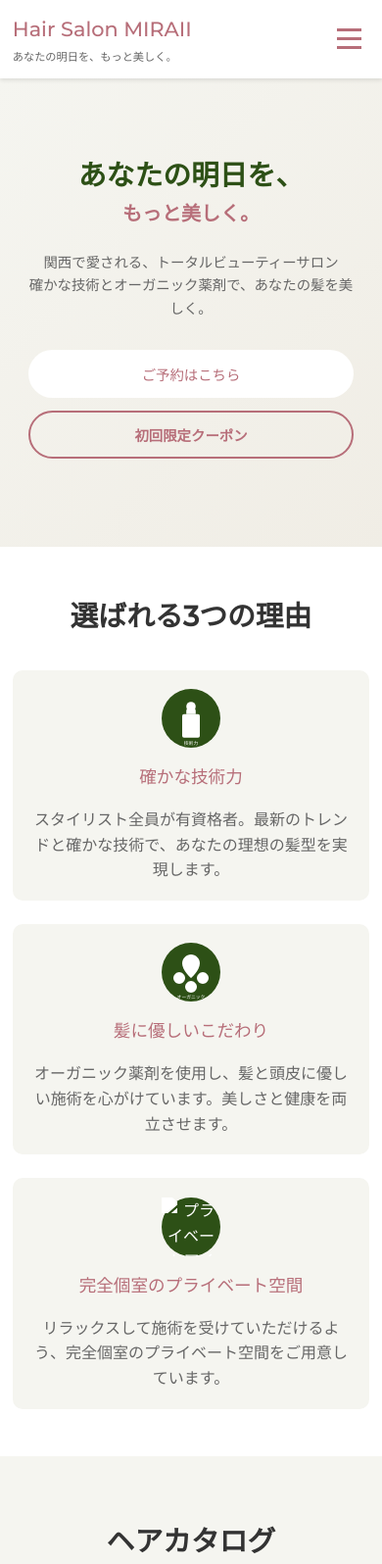
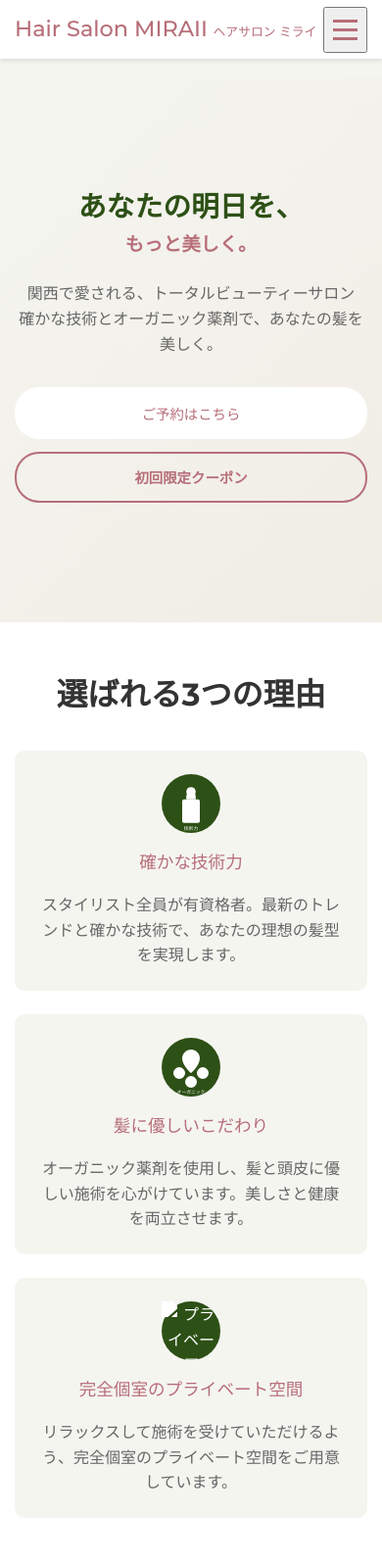
Before and after one commit to fulfill-tokuyama/corpratate2, a PHP site: page / in a window 390 px wide. Shown: the top 1596 px of the page at 98% size. Run offline with PHP 8.4, Linux system fonts and the light colour scheme; grey boxes are pictures that could not be loaded.

Commit message:
デザイン変更

```diff
--- a/css/responsive.css
+++ b/css/responsive.css
@@ -658,3 +658,136 @@
         --color-border: #444444;
     }
 }
+
+/* Tablet (768px以下) */
+@media screen and (max-width: 768px) {
+    .container {
+        padding: 0 15px;
+    }
+
+    .header-content {
+        height: 60px;
+    }
+
+    .logo-en {
+        font-size: 1.4rem;
+    }
+
+    .logo-jp {
+        font-size: 0.8rem;
+    }
+
+    .nav-list {
+        display: none;
+        position: fixed;
+        top: 60px;
+        left: 0;
+        width: 100%;
+        background-color: var(--white);
+        padding: 1rem 0;
+        box-shadow: 0 2px 10px rgba(0, 0, 0, 0.1);
+    }
+
+    .nav-list.active {
+        display: block;
+    }
+
+    .nav-list li {
+        display: block;
+        margin: 1rem 0;
+        text-align: center;
+    }
+
+    .header-contact {
+        display: none;
+    }
+
+    .hamburger {
+        display: block;
+    }
+
+    .hero {
+        padding-top: 80px;
+    }
+
+    .hero-content {
+        flex-direction: column;
+        gap: 2rem;
+        padding: 2rem 0;
+    }
+
+    .hero-title {
+        font-size: 2.2rem;
+    }
+
+    .hero-title .sub-title {
+        font-size: 1.4rem;
+    }
+
+    .features-grid {
+        grid-template-columns: 1fr;
+        gap: 1.5rem;
+    }
+
+    .works-grid {
+        grid-template-columns: 1fr;
+        gap: 1.5rem;
+    }
+}
+
+/* Mobile (480px以下) */
+@media screen and (max-width: 480px) {
+    .section-title {
+        font-size: 2rem;
+    }
+
+    .hero-title {
+        font-size: 1.8rem;
+    }
+
+    .hero-title .sub-title {
+        font-size: 1.2rem;
+    }
+
+    .hero-description {
+        font-size: 1rem;
+    }
+
+    .btn {
+        padding: 0.8rem 1.5rem;
+        font-size: 0.9rem;
+    }
+
+    .feature-item {
+        padding: 1.5rem;
+    }
+
+    .work-info {
+        padding: 1rem;
+    }
+
+    .work-info h3 {
+        font-size: 1.1rem;
+    }
+}
+
+/* Print styles */
+@media print {
+    .header {
+        position: static;
+    }
+
+    .nav-list,
+    .header-contact,
+    .hamburger {
+        display: none;
+    }
+
+    .hero {
+        padding-top: 2rem;
+    }
+
+    .btn {
+        border: 1px solid var(--primary-color);
+    }
+}
--- a/index.html
+++ b/index.html
@@ -3,10 +3,10 @@
 <head>
     <meta charset="UTF-8">
     <meta name="viewport" content="width=device-width, initial-scale=1.0">
-    <title>大阪梅田の美容室 | Hair Salon MIRAII - トータルビューティーサロン</title>
+    <title>Hair Salon MIRAII | 大阪梅田の美容室 - トータルビューティーサロン</title>
     <meta name="description" content="大阪梅田駅徒歩5分の美容室。確かな技術とオーガニック薬剤で、あなたの髪を美しく。カット、カラー、パーマ、トリートメント、ヘッドスパまで。初回限定20%OFF。">
     <meta name="robots" content="index, follow">
-    <meta property="og:title" content="大阪梅田の美容室 | Hair Salon MIRAII">
+    <meta property="og:title" content="Hair Salon MIRAII | 大阪梅田の美容室">
     <meta property="og:description" content="大阪梅田駅徒歩5分の美容室。確かな技術とオーガニック薬剤で、あなたの髪を美しく。">
     <meta property="og:type" content="website">
     <meta property="og:url" content="https://example.com">
@@ -14,7 +14,7 @@
     <meta name="twitter:card" content="summary_large_image">
     <link rel="preconnect" href="https://fonts.googleapis.com">
     <link rel="preconnect" href="https://fonts.gstatic.com" crossorigin>
-    <link href="https://fonts.googleapis.com/css2?family=Noto+Sans+JP:wght@300;400;500;700&family=Montserrat:wght@300;400;500&display=swap" rel="stylesheet">
+    <link href="https://fonts.googleapis.com/css2?family=Noto+Sans+JP:wght@300;400;500;700&family=Montserrat:wght@300;400;500;700&display=swap" rel="stylesheet">
     <link rel="stylesheet" href="css/style.css">
     <link rel="stylesheet" href="css/responsive.css">
     <!-- 構造化データ -->
@@ -46,24 +46,31 @@
         <div class="container">
             <div class="header-content">
                 <div class="logo">
-                    <h1>Hair Salon MIRAII</h1>
-                    <span class="tagline">あなたの明日を、もっと美しく。</span>
+                    <h1>
+                        <span class="logo-en">Hair Salon MIRAII</span>
+                        <span class="logo-jp">ヘアサロン ミライ</span>
+                    </h1>
                 </div>
                 <nav class="nav">
                     <ul class="nav-list">
                         <li><a href="#home">ホーム</a></li>
-                        <li><a href="#menu">メニュー・料金</a></li>
+                        <li><a href="#concept">コンセプト</a></li>
+                        <li><a href="#menu">メニュー</a></li>
                         <li><a href="#stylists">スタイリスト</a></li>
-                        <li><a href="#catalog">ヘアカタログ</a></li>
                         <li><a href="#salon">サロン情報</a></li>
                         <li><a href="#reservation" class="btn-reservation">ご予約</a></li>
                     </ul>
                 </nav>
-                <div class="hamburger">
+                <div class="header-contact">
+                    <p class="phone-number">06-1234-5678</p>
+                    <p class="business-hours">営業時間：平日 10:00-20:00 / 土日祝 9:00-19:00</p>
+                    <a href="#reservation" class="btn-web-reserve">WEB予約</a>
+                </div>
+                <button class="hamburger">
                     <span></span>
                     <span></span>
                     <span></span>
-                </div>
+                </button>
             </div>
         </div>
     </header>
```
